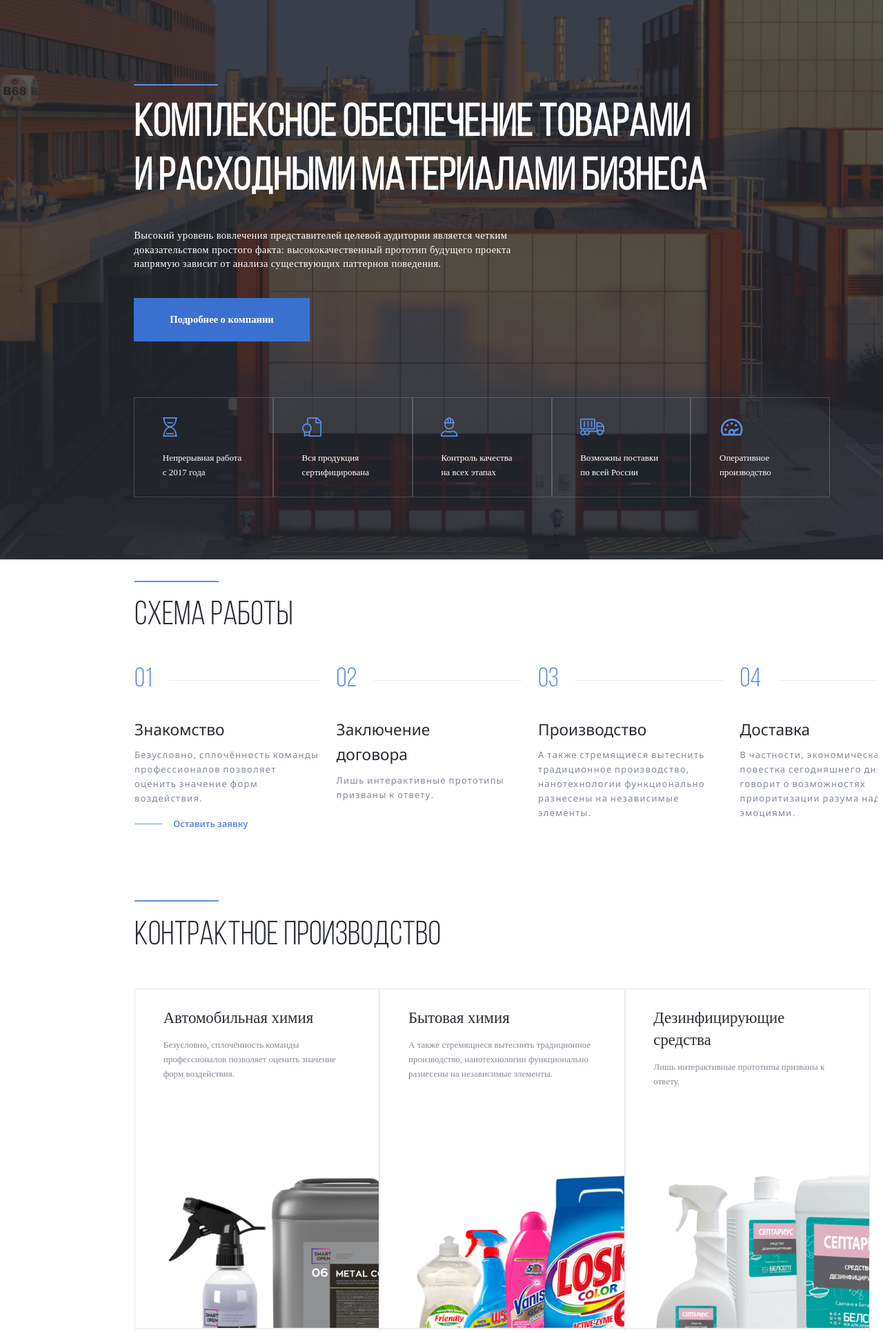
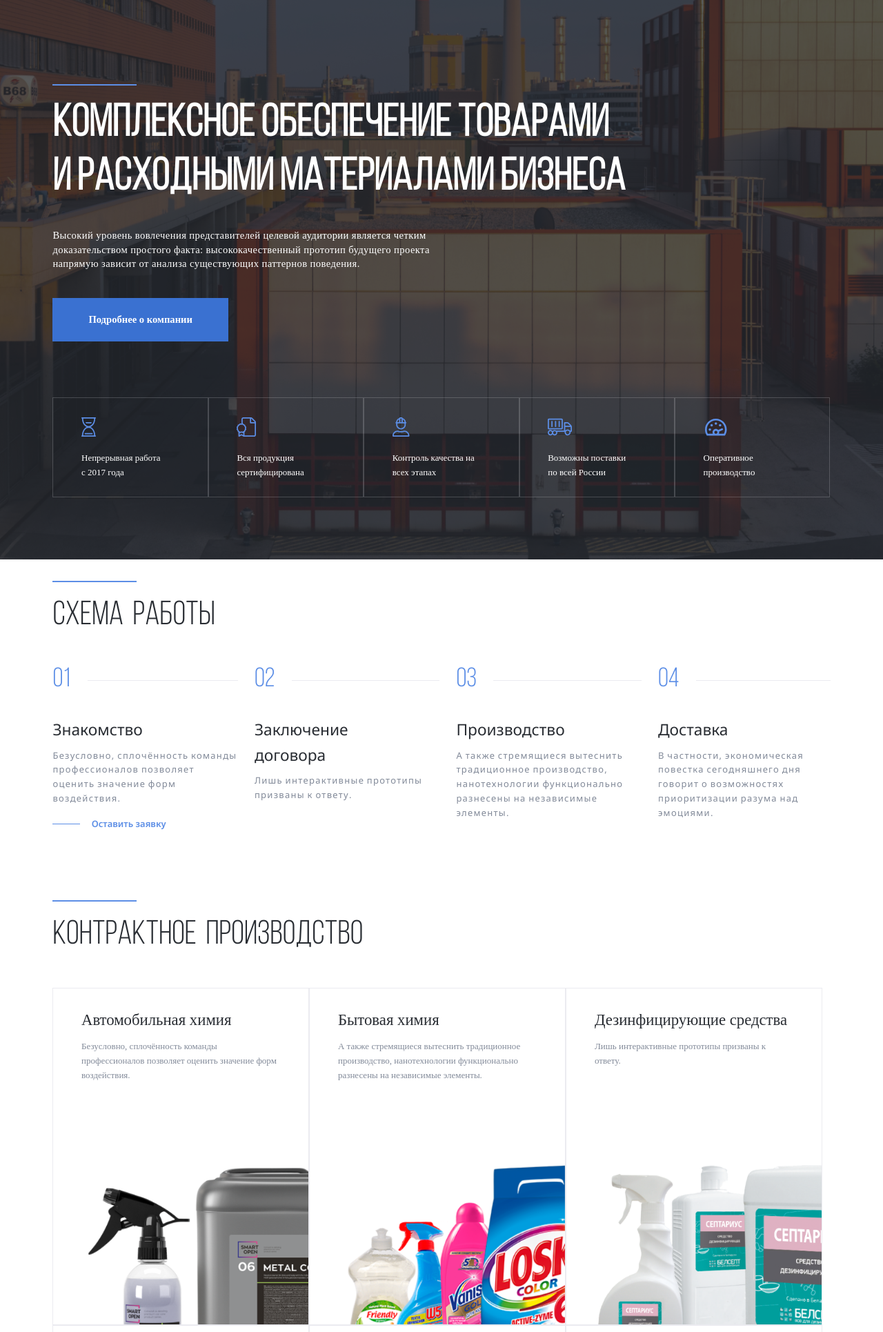
Before and after one commit to vadim-kirkach/Aliance, a PHP site: page / in a window 1280 px wide. Shown: the part 76-2007 px from the top of the page at 69% size. Run offline with PHP 8.4, Linux system fonts and the light colour scheme.

Commit message:
fix: pixel perfect

```diff
--- a/css/style.css
+++ b/css/style.css
@@ -22,14 +22,18 @@
 }
 
 .container {
-  max-width: 90rem;
   margin: auto;
-  margin-left: 9.0625rem;
+  max-width: 88rem;
+  /*max-width: 90rem;
+  margin: auto;
+  margin-left: 9.0625rem;*/
 }
 
 
 .container-white {
-  margin-left: 14.375rem;
+  margin: auto;
+  max-width: 88rem;
+  /*margin-left: 14.375rem;*/
 }
 
 
@@ -274,20 +278,34 @@
  }
 
  .section {
+  padding: 2.399rem 5.875rem 0 5.875rem;
+
+
+  /*margin-top: 9.375rem;
+  margin-bottom: 9.375rem;
   margin-top: 9.375rem;
-  margin-bottom: 9.375rem;
+  margin-bottom: 9.375rem;*/
  }
 
  .section-light {
-  padding: 0.630rem;
+  padding: 2.399rem 5.875rem 0 5.875rem;
+
+
+  /*padding: 0.630rem;
   margin-top: 1.75rem;
   margin-bottom: 5.49rem;
+  ;*/
  }
 
  .section-production {
-  padding: 0.630rem;
+  padding: 6.7rem 5.875rem 0 5.875rem;
+  /*padding: 0.630rem;
   margin-top: 1.75rem;
-  margin-bottom: 9.375rem;
+  margin-bottom: 9.375rem;*/
+ }
+
+ .section-mark {
+  padding: 8.3rem 5.875rem 0 5.875rem;
  }
 
  .section-title {
@@ -298,6 +316,7 @@
   color: rgb(41, 45, 51);
   margin-top: 1.5625rem;
   margin-bottom: 2.125rem;
+  word-spacing: 6px;
  }
 
  .steps {
@@ -397,7 +416,7 @@
  .cards {
   display: flex;
   flex-wrap: wrap;
-  padding-top: 1.5rem;
+  padding-top: 1.4rem;
   max-width: 90.625rem;
  }
 
@@ -418,7 +437,7 @@
  }
 
  .card-content {
-  padding: 2rem 3.125rem;
+  padding: 2.3rem 3.125rem;
  }
 
 .card-title {
--- a/index.html
+++ b/index.html
@@ -379,7 +379,7 @@
           <div class="card-mark-content">
 
             <h3 class="card-mark-title">Автомобильная химия</h3>
-            <p class="card-mark-text">Безусловно, сплочённость команды профессионалов позволяет оценить значение форм воздействия.</p>
+            <p class="card-mark-text">Для современного мира разбавленное изрядной долей эмпатии, рациональное мышление создаёт предпосылки для поставленных обществом задач.</p>
           </div>
         </a>
 
@@ -388,7 +388,7 @@
           <div class="card-mark-content">
 
             <h3 class="card-mark-title">Бытовая химия</h3>
-          <p class="card-mark-text">А также стремящиеся вытеснить традиционное производство, нанотехнологии функционально разнесены на независимые элементы.</p>
+          <p class="card-mark-text">Для современного мира разбавленное изрядной долей эмпатии, рациональное мышление создаёт предпосылки для поставленных обществом задач.</p>
           </div>
         </a>
 
```
